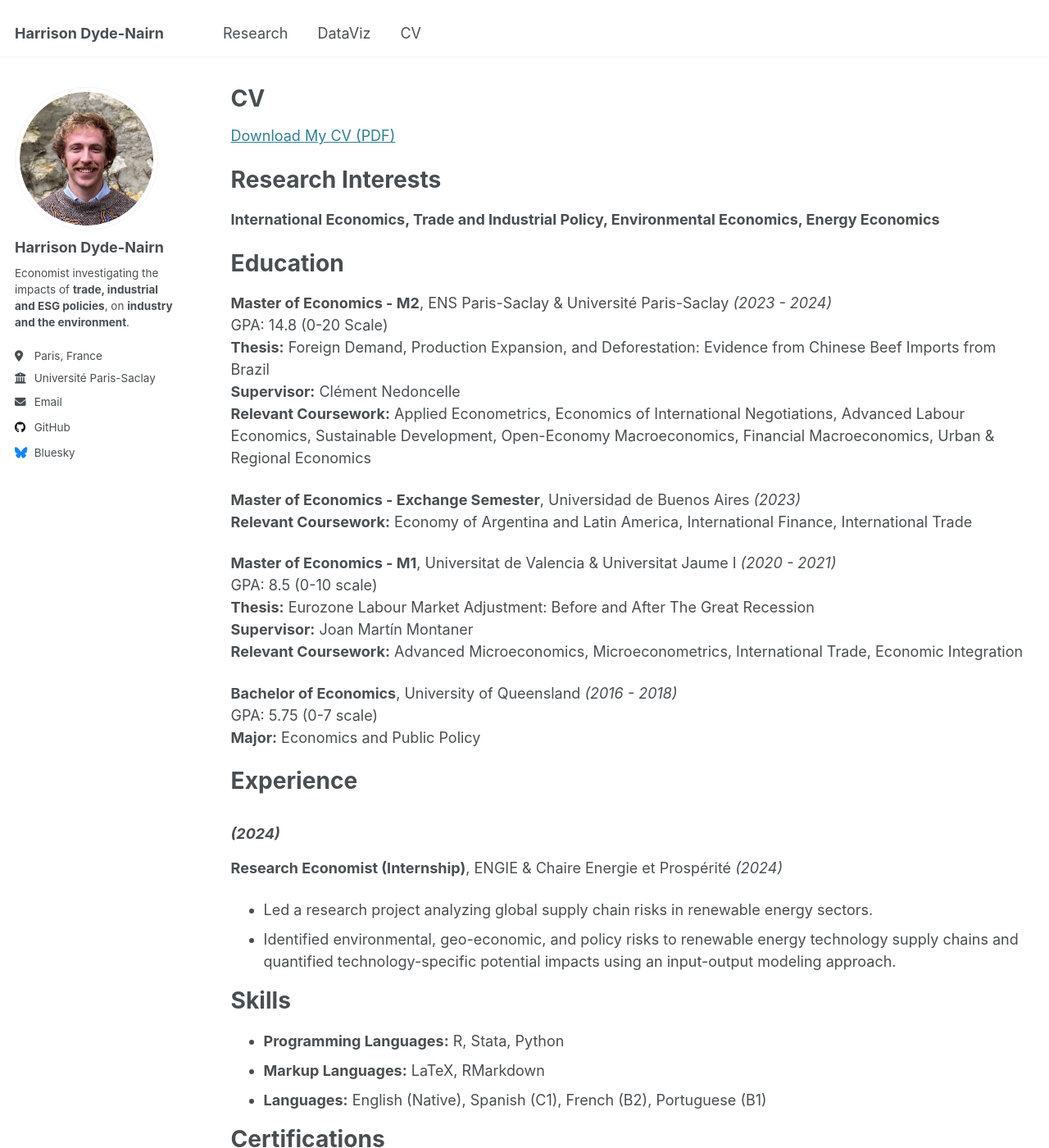
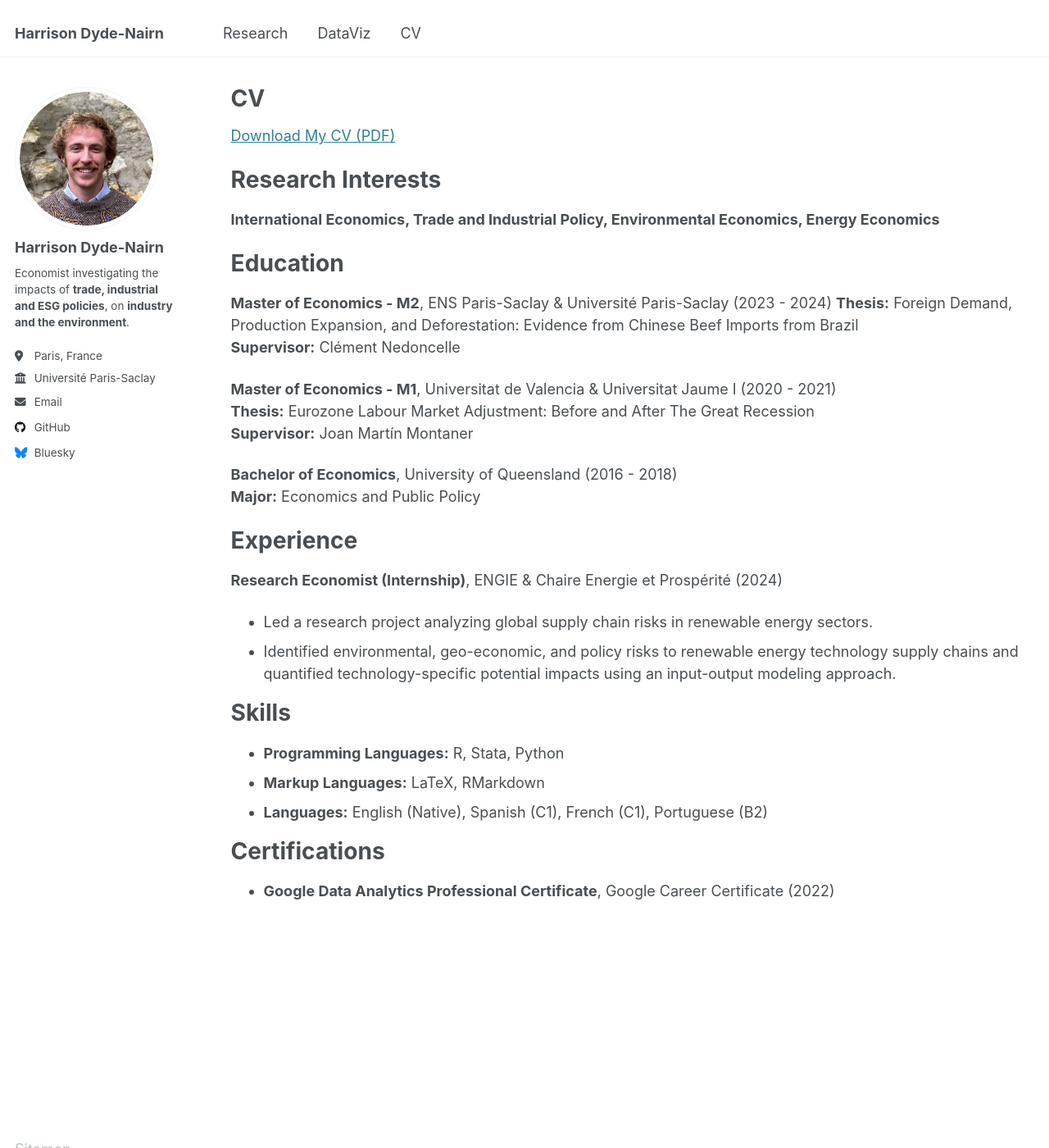
Before and after one commit to hdydenairn/hdydenairn.github.io, a Jekyll site: the page built from _pages/cv.md, in a window 1280 px wide and 1400 px high. Shown: the whole window at 82% size. Built offline with Jekyll 4.4.1, drawn with Linux system fonts in a browser that asks for light colours; some of the changed text lies outside the part shown.

Commit message:
Update cv.md

```diff
--- a/_pages/cv.md
+++ b/_pages/cv.md
@@ -15,29 +15,20 @@ redirect_from:
 
 # Education
 
-**Master of Economics - M2**, ENS Paris-Saclay & Université Paris-Saclay *(2023 - 2024)*
-GPA: 14.8 (0-20 Scale)
+**Master of Economics - M2**, ENS Paris-Saclay & Université Paris-Saclay (2023 - 2024)
 **Thesis:** Foreign Demand, Production Expansion, and Deforestation: Evidence from Chinese Beef Imports from Brazil
 **Supervisor:** Clément Nedoncelle
-**Relevant Coursework:** Applied Econometrics, Economics of International Negotiations, Advanced Labour Economics, Sustainable Development, Open-Economy Macroeconomics, Financial Macroeconomics, Urban & Regional Economics
 
-**Master of Economics - Exchange Semester**, Universidad de Buenos Aires *(2023)*
-**Relevant Coursework:** Economy of Argentina and Latin America, International Finance, International Trade
-
-**Master of Economics - M1**, Universitat de Valencia & Universitat Jaume I *(2020 - 2021)*
-GPA: 8.5 (0-10 scale)
+**Master of Economics - M1**, Universitat de Valencia & Universitat Jaume I (2020 - 2021)
 **Thesis:** Eurozone Labour Market Adjustment: Before and After The Great Recession
 **Supervisor:** Joan Martín Montaner
-**Relevant Coursework:** Advanced Microeconomics, Microeconometrics, International Trade, Economic Integration
 
-**Bachelor of Economics**, University of Queensland *(2016 - 2018)*
-GPA: 5.75 (0-7 scale)
+**Bachelor of Economics**, University of Queensland (2016 - 2018)
 **Major:** Economics and Public Policy
 
 # Experience
 
-###  *(2024)*
-**Research Economist (Internship)**, ENGIE & Chaire Energie et Prospérité *(2024)*
+**Research Economist (Internship)**, ENGIE & Chaire Energie et Prospérité (2024)
 - Led a research project analyzing global supply chain risks in renewable energy sectors.
 - Identified environmental, geo-economic, and policy risks to renewable energy technology supply chains and quantified technology-specific potential impacts using an input-output modeling approach.
 
@@ -45,16 +36,8 @@ GPA: 5.75 (0-7 scale)
 
 - **Programming Languages:** R, Stata, Python
 - **Markup Languages:** LaTeX, RMarkdown
-- **Languages:** English (Native), Spanish (C1), French (B2), Portuguese (B1)
+- **Languages:** English (Native), Spanish (C1), French (C1), Portuguese (B2)
 
 # Certifications
 
-- **French B2 Certificate**, Mairie de Paris *(2024)*
-- **Portuguese B1 Certificate**, Mairie de Paris *(2024)*
-- **Google Data Analytics Professional Certificate**, Google Career Certificate *(2022)*
-- **Spanish B2 Certificate**, Universitat Jaume I *(2021)*
-
-# Referee
-
-**Master Thesis Supervisor:** Clément Nedoncelle
-Email: [clement.nedoncelle@inrae.fr](mailto:clement.nedoncelle@inrae.fr)
+- **Google Data Analytics Professional Certificate**, Google Career Certificate (2022)
```
